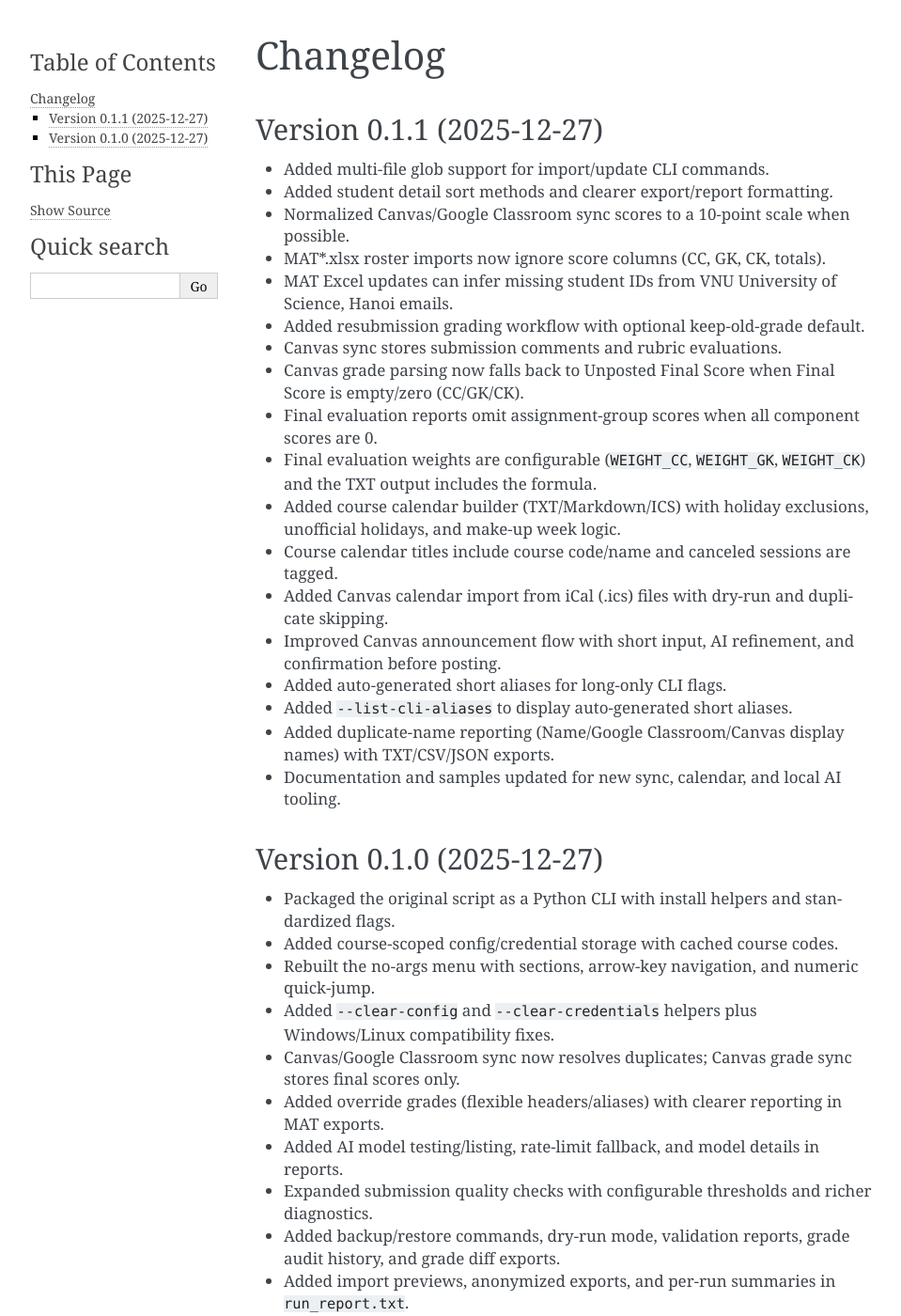
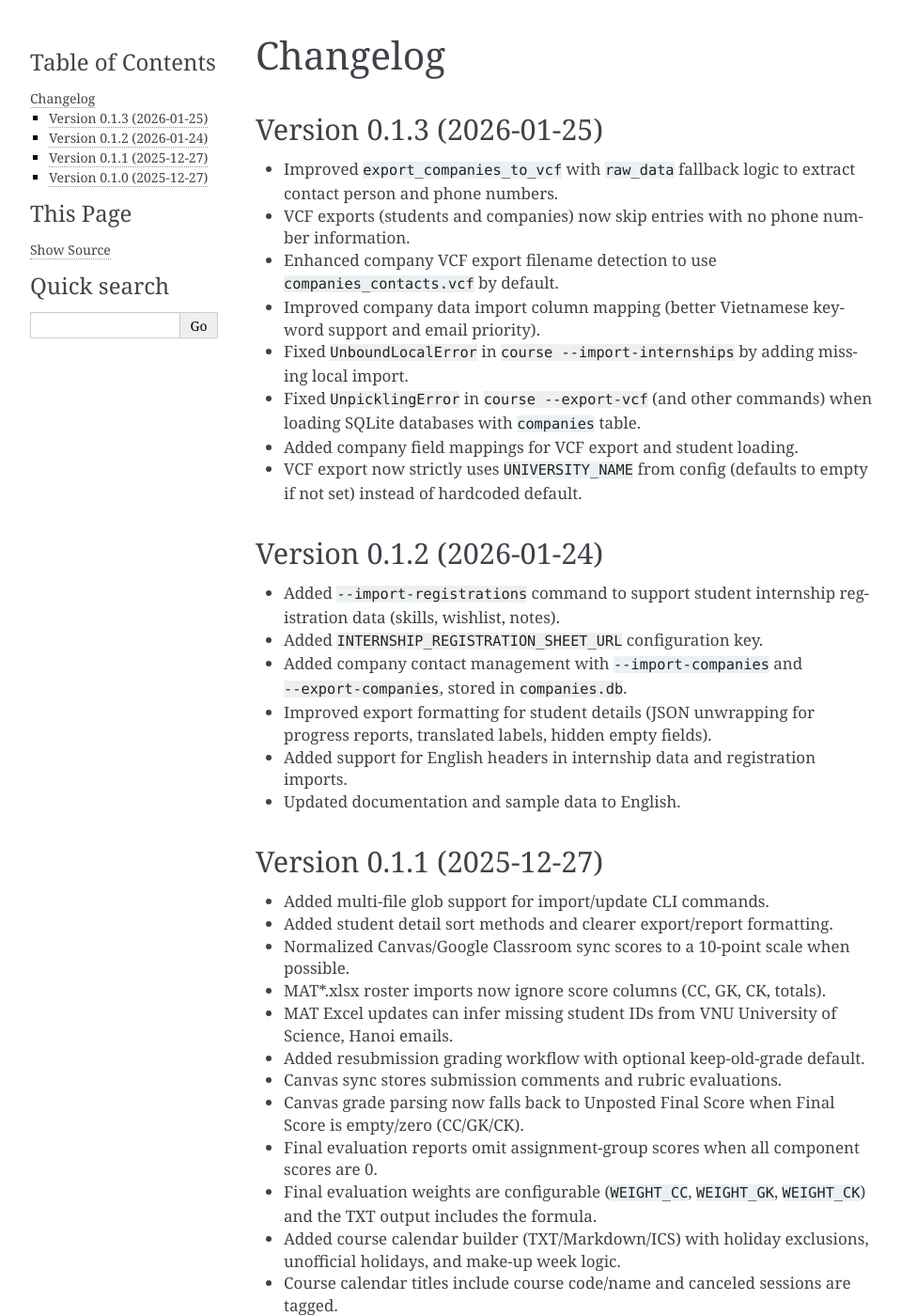
Before and after one commit to hoanganhduc/course_management_toolkit, a Sphinx documentation site: the page built from docs/changelog.rst, in a window 1280 px wide and 1400 px high. Shown: the whole window at 94% size, without its empty margins (148-1107 px from the left). Built offline with Sphinx 7.4.7, drawn with Linux system fonts in a browser that asks for light colours.

Commit message:
feat: Introduce Sphinx documentation, including a changelog, and add a comprehensive sample configuration file.

```diff
--- a/docs/changelog.rst
+++ b/docs/changelog.rst
@@ -1,5 +1,27 @@
 Changelog
 =========
+
+Version 0.1.3 (2026-01-25)
+--------------------------
+
+- Improved ``export_companies_to_vcf`` with ``raw_data`` fallback logic to extract contact person and phone numbers.
+- VCF exports (students and companies) now skip entries with no phone number information.
+- Enhanced company VCF export filename detection to use ``companies_contacts.vcf`` by default.
+- Improved company data import column mapping (better Vietnamese keyword support and email priority).
+- Fixed ``UnboundLocalError`` in ``course --import-internships`` by adding missing local import.
+- Fixed ``UnpicklingError`` in ``course --export-vcf`` (and other commands) when loading SQLite databases with ``companies`` table.
+- Added company field mappings for VCF export and student loading.
+- VCF export now strictly uses ``UNIVERSITY_NAME`` from config (defaults to empty if not set) instead of hardcoded default.
+
+Version 0.1.2 (2026-01-24)
+--------------------------
+
+- Added ``--import-registrations`` command to support student internship registration data (skills, wishlist, notes).
+- Added ``INTERNSHIP_REGISTRATION_SHEET_URL`` configuration key.
+- Added company contact management with ``--import-companies`` and ``--export-companies``, stored in ``companies.db``.
+- Improved export formatting for student details (JSON unwrapping for progress reports, translated labels, hidden empty fields).
+- Added support for English headers in internship data and registration imports.
+- Updated documentation and sample data to English.
 
 Version 0.1.1 (2025-12-27)
 --------------------------
--- a/docs/conf.py
+++ b/docs/conf.py
@@ -6,7 +6,7 @@ sys.path.insert(0, os.path.abspath('..'))
 
 project = 'Course Management Toolkit'
 author = 'Duc A. Hoang'
-version = '0.1.1'
+version = '0.1.3'
 release = version
 
 extensions = [
--- a/docs/index.rst
+++ b/docs/index.rst
@@ -8,7 +8,7 @@ Last updated: |today|
 Package information
 -------------------
 
-- Version: 0.1.1
+- Version: 0.1.3
 - GitHub: https://github.com/hoanganhduc/course_management_toolkit
 - Donations:
   - Buy Me a Coffee: https://www.buymeacoffee.com/hoanganhduc
--- a/pyproject.toml
+++ b/pyproject.toml
@@ -4,7 +4,7 @@ build-backend = "setuptools.build_meta"
 
 [project]
 name = "course-hoanganhduc"
-version = "0.1.2"
+version = "0.1.3"
 description = "Course management utilities for roster, grading, and LMS workflows."
 readme = "README.md"
 requires-python = ">=3.9"
```
Also changed, not shown: 1 other file.
